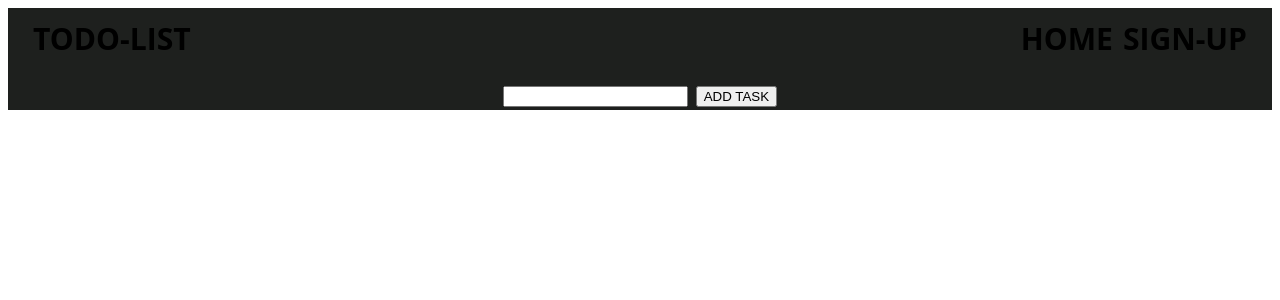
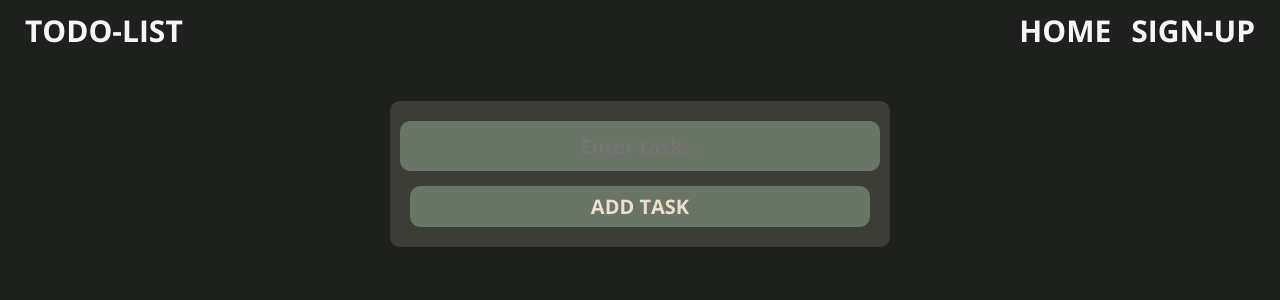
Before and after one commit to Mivelkhansa/mivel-todo-list, a Flask app: template app/templates/index.html in a window 1280 px wide. Shown: the top 300 px of the page. Run offline with Flask 3, Linux system fonts and the light colour scheme; the template is opened without the code that fills it, so the values that code supplies are empty.

Commit message:
style the index.html to be inline with the style

```diff
--- a/app/app.py
+++ b/app/app.py
@@ -64,10 +64,10 @@ def home():
         try:
             db = get_db_connection()
             cursor = db.cursor()
-            cursor.execute("SELECT task FROM todo WHERE user_id = %s;", (session['user_id'],))
+            cursor.execute("SELECT id,task FROM todo WHERE user_id = %s;", (session['user_id'],))
             rows = cursor.fetchall()
             if rows:
-                todo_item = [row[0] for row in rows]
+                todo_item = [row for row in rows]
             app.logger.info("Fetched tasks:", todo_item)
         except Error as e:
             print(e)
--- a/app/templates/index.html
+++ b/app/templates/index.html
@@ -3,22 +3,37 @@
     <head>
         <meta charset="UTF-8" />
         <meta name="viewport" content="width=device-width, initial-scale=1.0" />
+        <link
+            href="https://fonts.googleapis.com/css2?family=Open+Sans:wdth,wght@100..125,400..700&display=swap"
+            rel="stylesheet"
+        />
         <title>My Web App</title>
         <style>
+            body {
+                margin: 0;
+                background-color: #1e201e;
+                font-family: "Open Sans", sans-serif;
+            }
+
             .navbar {
                 font-family: "Open Sans", sans-serif;
                 font-optical-sizing: auto;
                 font-weight: bold;
                 font-style: normal;
                 font-variation-settings: "wdth" 100;
-                font-size: 30.1px;
+                display: flex;
+                justify-content: space-between;
+                align-items: center;
+                padding: 10px 25px;
+                background-color: #1e201e;
+                color: whitesmoke;
+                font-weight: bold;
+                font-size: 30px;
+            }
 
+            .page-link {
                 display: flex;
-                flex-direction: row;
-                justify-content: space-between;
-
-                background-color: #1e201e;
-                color: whitesmokes;
+                gap: 20px;
             }
 
             .content {
@@ -27,64 +42,147 @@
                 font-weight: bold;
                 font-style: normal;
                 font-variation-settings: "wdth" 100;
-
                 display: flex;
                 flex-direction: column;
                 align-items: center;
-
                 background-color: #1e201e;
-                color: whitesmokes;
+                color: whitesmoke;
+                padding: 40px 20px;
             }
 
-            .title {
-                margin-top: 10px;
-                margin-bottom: 10px;
-                margin-left: 25px;
-            }
-
-            .page-link {
-                display: flex;
-                flex-direction: row;
-                justify-content: space-evenly;
-                margin-right: 25px;
-            }
-
-            .page-link div {
-                margin-top: 10px;
-                margin-bottom: 10px;
-                margin-left: 10px;
-            }
-
-            .form {
+            form.form {
                 font-family: "Open Sans", sans-serif;
                 font-optical-sizing: auto;
                 font-weight: bold;
                 font-style: normal;
                 font-variation-settings: "wdth" 100;
-                font-size: 30.1px;
+                display: flex;
+                flex-direction: column;
+                align-items: center;
+                background-color: #3c3d37;
+                color: #ecdfcc;
+                font-weight: bold;
+                font-size: 20px;
+                padding: 20px;
+                border-radius: 10px;
+                max-width: 500px;
+                width: 100%;
+                gap: 15px;
+                box-sizing: border-box;
+            }
+
+            .form input[type="text"] {
+                font-family: "Open Sans", sans-serif;
+                font-optical-sizing: auto;
+                font-weight: bold;
+                font-style: normal;
+                font-variation-settings: "wdth" 100;
+                width: 100%;
+                height: 40px;
+                border-radius: 10px;
+                background-color: #697565;
+                color: #ecdfcc;
+                text-align: center;
+                border: none;
+                font-size: 20px;
+                padding: 5px 10px;
+            }
+
+            .form button {
+                font-family: "Open Sans", sans-serif;
+                font-optical-sizing: auto;
+                font-weight: bold;
+                font-style: normal;
+                font-variation-settings: "wdth" 100;
+                width: 100%;
+                height: 41px;
+                border-radius: 10px;
+                background-color: #697565;
+                color: #ecdfcc;
+                border: none;
+                font-size: 20px;
+                cursor: pointer;
+            }
+
+            .form button:hover {
+                background-color: #5e6b5b;
+            }
+
+            .todo-item {
+                font-family: "Open Sans", sans-serif;
+                font-optical-sizing: auto;
+                font-weight: bold;
+                font-style: normal;
+                font-variation-settings: "wdth" 100;
+            }
+
+            .todo-container {
+                font-family: "Open Sans", sans-serif;
+                font-optical-sizing: auto;
+                font-weight: bold;
+                font-style: normal;
+                font-variation-settings: "wdth" 100;
+                margin-top: 20px;
+                background-color: #697565;
+                color: #ecdfcc;
+                font-weight: bold;
+                font-size: 20px;
+                padding: 20px;
+                border-radius: 10px;
+                width: 100%;
+                max-width: 600px;
+                text-align: center;
+                display: flex;
+                flex-direction: row;
+                justify-content: space-between;
+                align-items: center;
+            }
+
+            .todo-container button {
+                font-family: "Open Sans", sans-serif;
+                font-optical-sizing: auto;
+                font-weight: bold;
+                font-style: normal;
+                font-variation-settings: "wdth" 100;
+                width: 100%;
+                height: 41px;
+                margin-left: 5px;
+                margin-right: 5px;
+                border-radius: 10px;
+                background-color: #3c3d37;
+                color: #ecdfcc;
+                border: none;
+                font-size: 20px;
+                cursor: pointer;
             }
         </style>
     </head>
     <body>
         <div class="navbar">
-            <div class="title">
-                <b>TODO-LIST</b>
-            </div>
+            <div><b>TODO-LIST</b></div>
             <div class="page-link">
                 <div><b>HOME</b></div>
                 <div><b>SIGN-UP</b></div>
             </div>
         </div>
+
         <div class="content">
-            <div class="form">
-                <form action="/" method="POST">
-                    <input type="text" name="add_task" />
-                    <button type="submit">ADD TASK</button>
+            <form action="/" method="POST" class="form">
+                <input
+                    type="text"
+                    name="add_task"
+                    placeholder="Enter task..."
+                />
+                <button type="submit">ADD TASK</button>
+            </form>
+            {%if todo_items%} {%for todo_item in todo_items%}
+            <div class="todo-container">
+                <div class="todo-item">{{todo_item[1]}}</div>
+                <form action="/delete/{{todo_item[0]}}" method="POST">
+                    <button type="submit">DELETE TASK</button>
                 </form>
             </div>
-            {% if todo_item %} {% for todo in todo_item %}
-            <div class="todo-item">{{ todo }}</div>
-            {% endfor %} {% endif %}
+            {%endfor%}{%endif%}
         </div>
     </body>
 </html>
```
